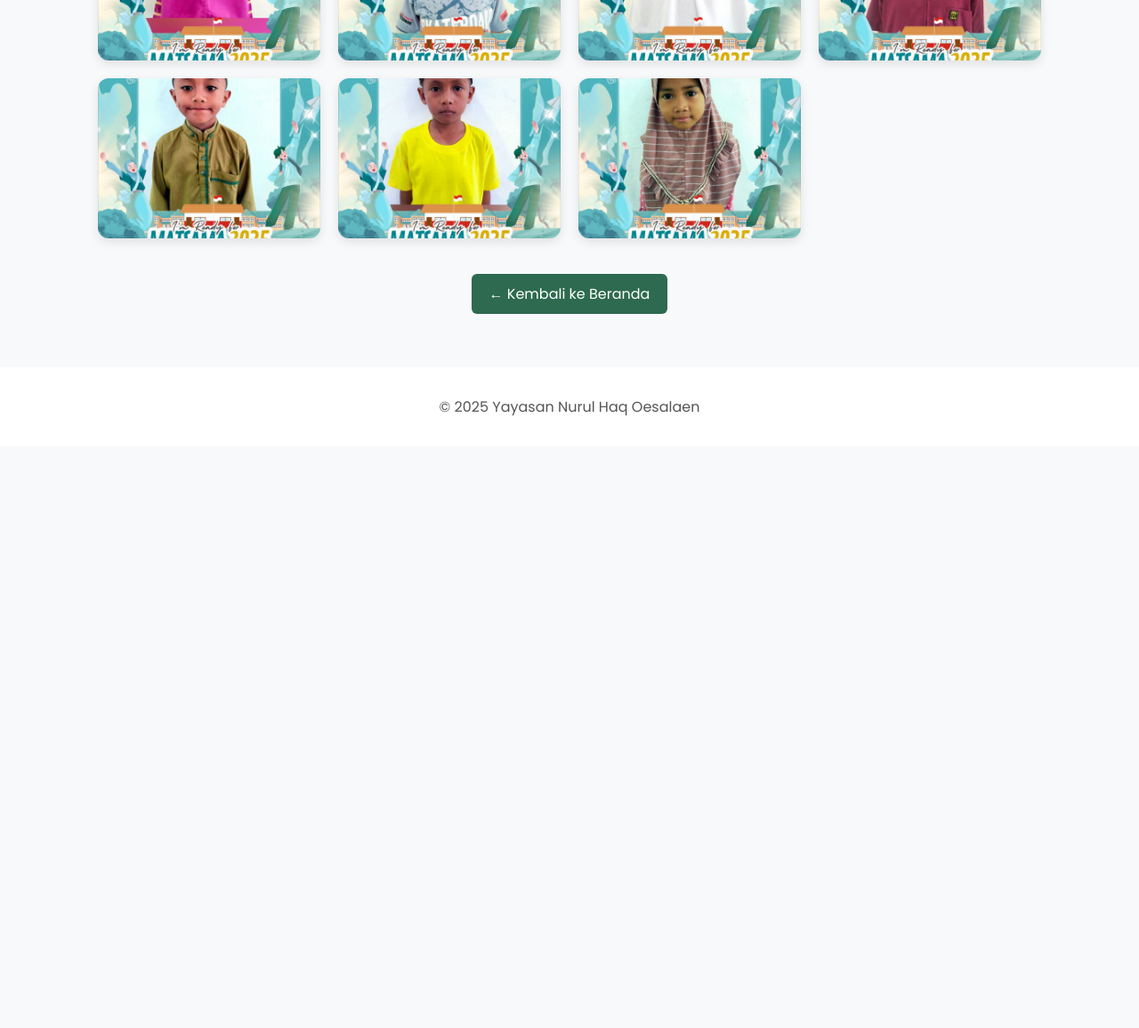
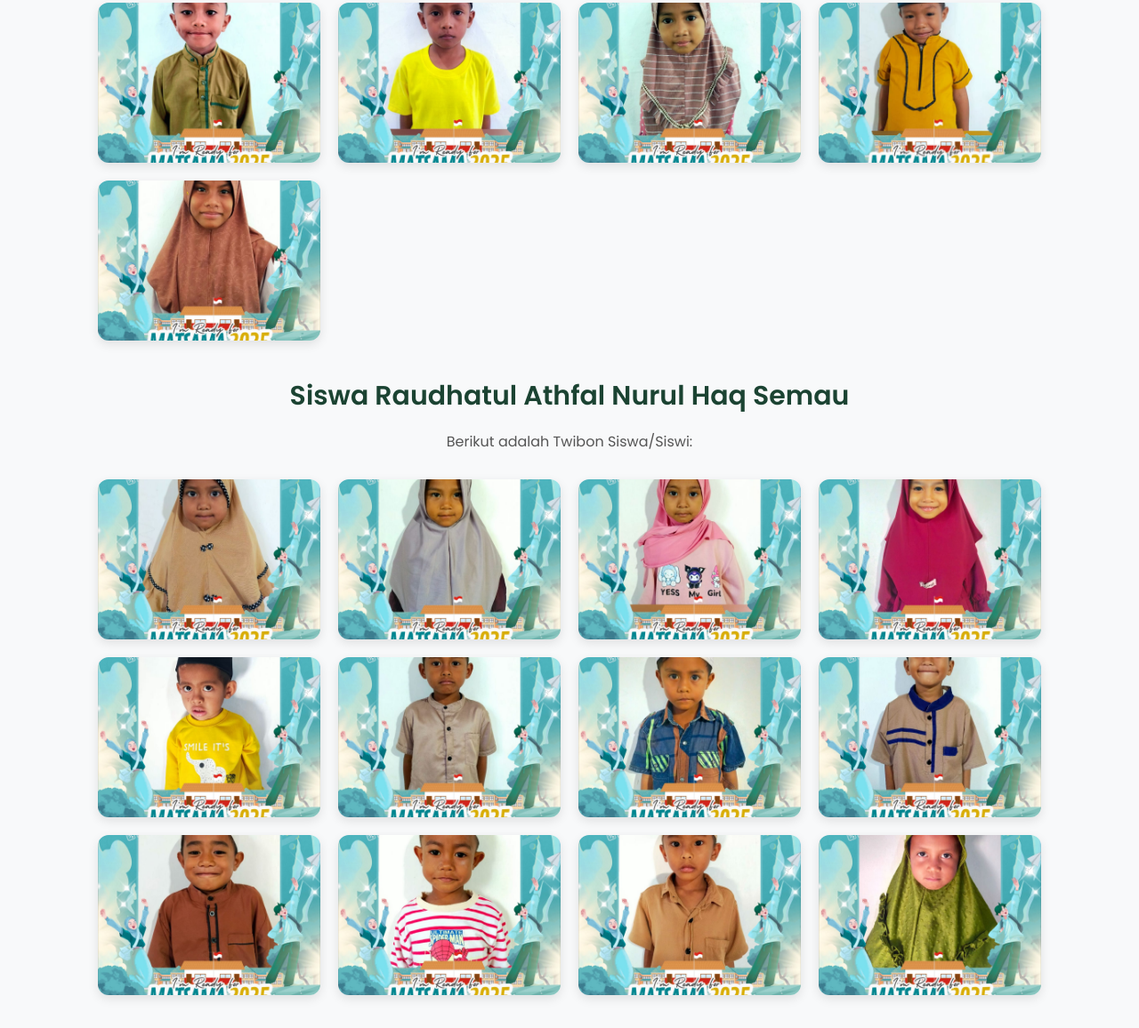
Before and after one commit to yayasannurulhaqoesalaen/YayasanNurulHaqOesalaen.github.io, a plain HTML site: page galeri.html in a window 1280 px wide. Shown: the part 2037-3193 px from the top of the page at 89% size. Before the commit the page ends 2539 px from the top, so only its background shows below. Drawn offline with Linux system fonts and the light colour scheme.

Commit message:
Update galeri.html

```diff
--- a/galeri.html
+++ b/galeri.html
@@ -217,8 +217,6 @@
       <a href="#img4" class="gallery-item" data-aos="zoom-in" data-aos-delay="300"><img src="assets/kegiatan4.jpg" alt="Kegiatan 4" /></a>
       <a href="#img4" class="gallery-item" data-aos="zoom-in" data-aos-delay="300"><img src="assets/kegiatan4.jpg" alt="Kegiatan 4" /></a>
     </div>
-
-    <a href="index.html" class="back-link" data-aos="fade-up" data-aos-delay="400">← Kembali ke Beranda</a>
   </section>
 
     <section>
@@ -241,6 +239,28 @@
       <a href="#img13" class="gallery-item" data-aos="zoom-in" data-aos-delay="1200"><img src="assets/13.jpg" alt="13" /></a>
       <a href="#img14" class="gallery-item" data-aos="zoom-in" data-aos-delay="1300"><img src="assets/14.jpg" alt="14" /></a>
       <a href="#img15" class="gallery-item" data-aos="zoom-in" data-aos-delay="1400"><img src="assets/15.jpg" alt="15" /></a>
+      <a href="#img16" class="gallery-item" data-aos="zoom-in" data-aos-delay="1500"><img src="assets/16.jpg" alt="16" /></a>
+      <a href="#img17" class="gallery-item" data-aos="zoom-in" data-aos-delay="1600"><img src="assets/17.jpg" alt="17" /></a>
+    </div>
+  </section>
+
+      <section>
+    <h2 data-aos="fade-up">Siswa Raudhatul Athfal Nurul Haq Semau</h2>
+    <p data-aos="fade-up" data-aos-delay="100">Berikut adalah Twibon Siswa/Siswi:</p>
+
+    <div class="gallery">
+      <a href="#img1" class="gallery-item" data-aos="zoom-in"><img src="assets/a.jpg" alt="a" /></a>
+      <a href="#img2" class="gallery-item" data-aos="zoom-in" data-aos-delay="100"><img src="assets/b.jpg" alt="b" /></a>
+      <a href="#img3" class="gallery-item" data-aos="zoom-in" data-aos-delay="200"><img src="assets/c.jpg" alt="c" /></a>
+      <a href="#img4" class="gallery-item" data-aos="zoom-in" data-aos-delay="300"><img src="assets/d.jpg" alt="d" /></a>
+      <a href="#img5" class="gallery-item" data-aos="zoom-in" data-aos-delay="400"><img src="assets/e.jpg" alt="e" /></a>
+      <a href="#img6" class="gallery-item" data-aos="zoom-in" data-aos-delay="500"><img src="assets/f.jpg" alt="f" /></a>
+      <a href="#img7" class="gallery-item" data-aos="zoom-in" data-aos-delay="600"><img src="assets/g.jpg" alt="g" /></a>
+      <a href="#img8" class="gallery-item" data-aos="zoom-in" data-aos-delay="700"><img src="assets/h.jpg" alt="h" /></a>
+      <a href="#img9" class="gallery-item" data-aos="zoom-in" data-aos-delay="800"><img src="assets/i.jpg" alt="i" /></a>
+      <a href="#img10" class="gallery-item" data-aos="zoom-in" data-aos-delay="900"><img src="assets/j.jpg" alt="j" /></a>
+      <a href="#img11" class="gallery-item" data-aos="zoom-in" data-aos-delay="1000"><img src="assets/k.jpg" alt="k" /></a>
+      <a href="#img12" class="gallery-item" data-aos="zoom-in" data-aos-delay="1100"><img src="assets/l.jpg" alt="l" /></a>
     </div>
 
     <a href="index.html" class="back-link" data-aos="fade-up" data-aos-delay="400">← Kembali ke Beranda</a>
```
